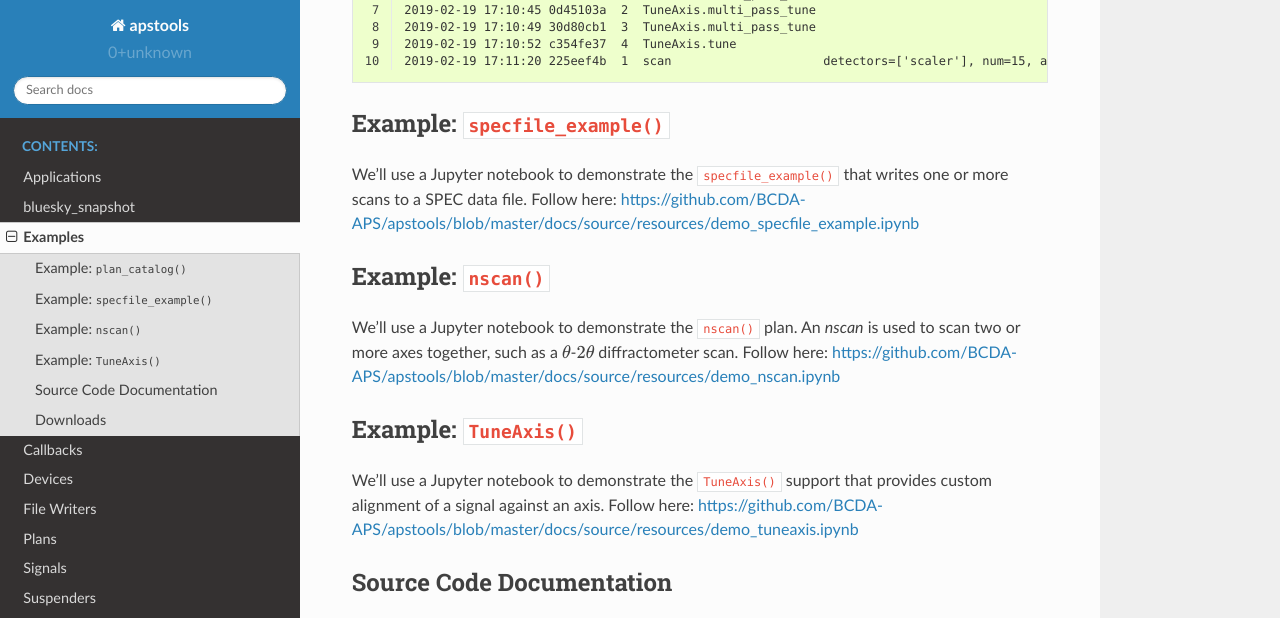
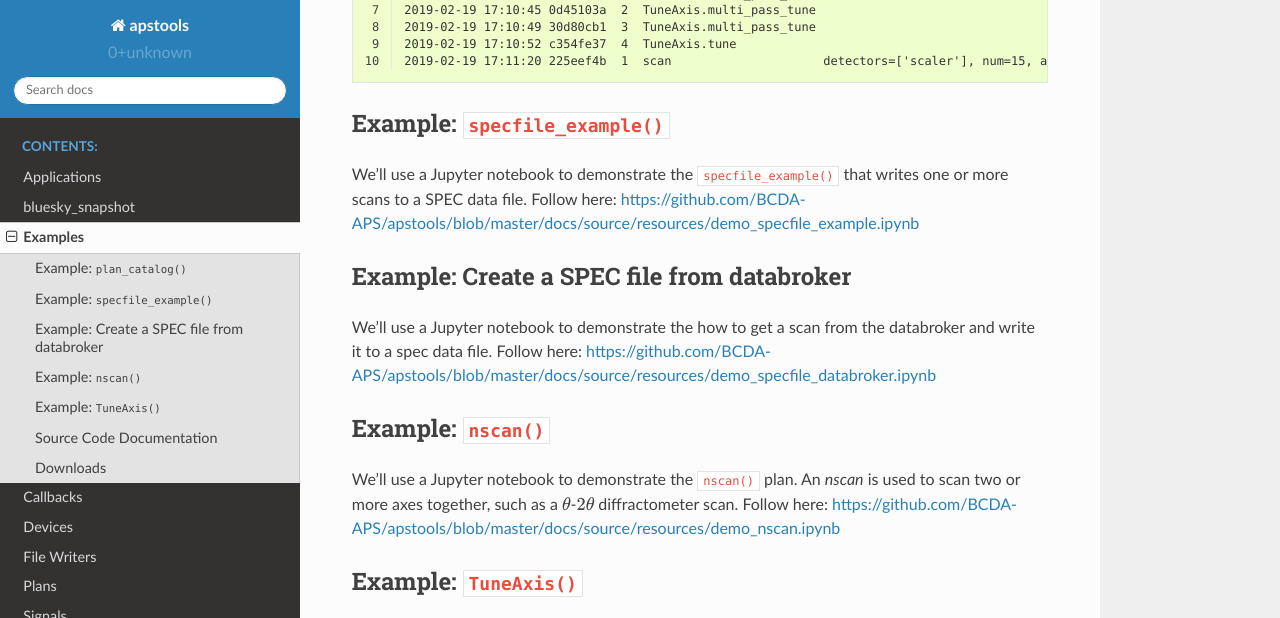
Before and after one commit to dogrecajb/apstools, a Sphinx documentation site: the page built from docs/source/examples.rst, in a window 1280 px wide and 900 px high, scrolled down 971 px, cut to the strip 0-618 px from the top of the window. Built offline with Sphinx 7.4.7 and the Read the Docs theme 2.0.0, drawn with Linux system fonts in a browser that asks for light colours.

Commit message:
DOC write databroker scan to SPEC file

```diff
--- a/docs/source/examples.rst
+++ b/docs/source/examples.rst
@@ -66,6 +66,15 @@ We'll use a Jupyter notebook to demonstrate the ``specfile_example()`` that writ
 Follow here: https://github.com/BCDA-APS/apstools/blob/master/docs/source/resources/demo_specfile_example.ipynb
 
 
+.. _example_specfile_databroker:
+
+Example: Create a SPEC file from databroker
++++++++++++++++++++++++++++++++++++++++++++
+
+We'll use a Jupyter notebook to demonstrate the how to get a scan from the databroker and write it to a spec data file.
+Follow here: https://github.com/BCDA-APS/apstools/blob/master/docs/source/resources/demo_specfile_databroker.ipynb
+
+
 .. _example_nscan:
 
 Example: ``nscan()``
--- a/docs/source/source/filewriters.rst
+++ b/docs/source/source/filewriters.rst
@@ -5,6 +5,8 @@ File Writers
 .. automodule:: apstools.filewriters
     :members:
 
+--------
+
 Example output from ``SpecWriterCallback()``:
 
 .. literalinclude:: ../../../examples/demo_specdata.dat
```
Also changed, not shown: docs/source/resources/demo_specfile_databroker.ipynb (added), 1 other file.
